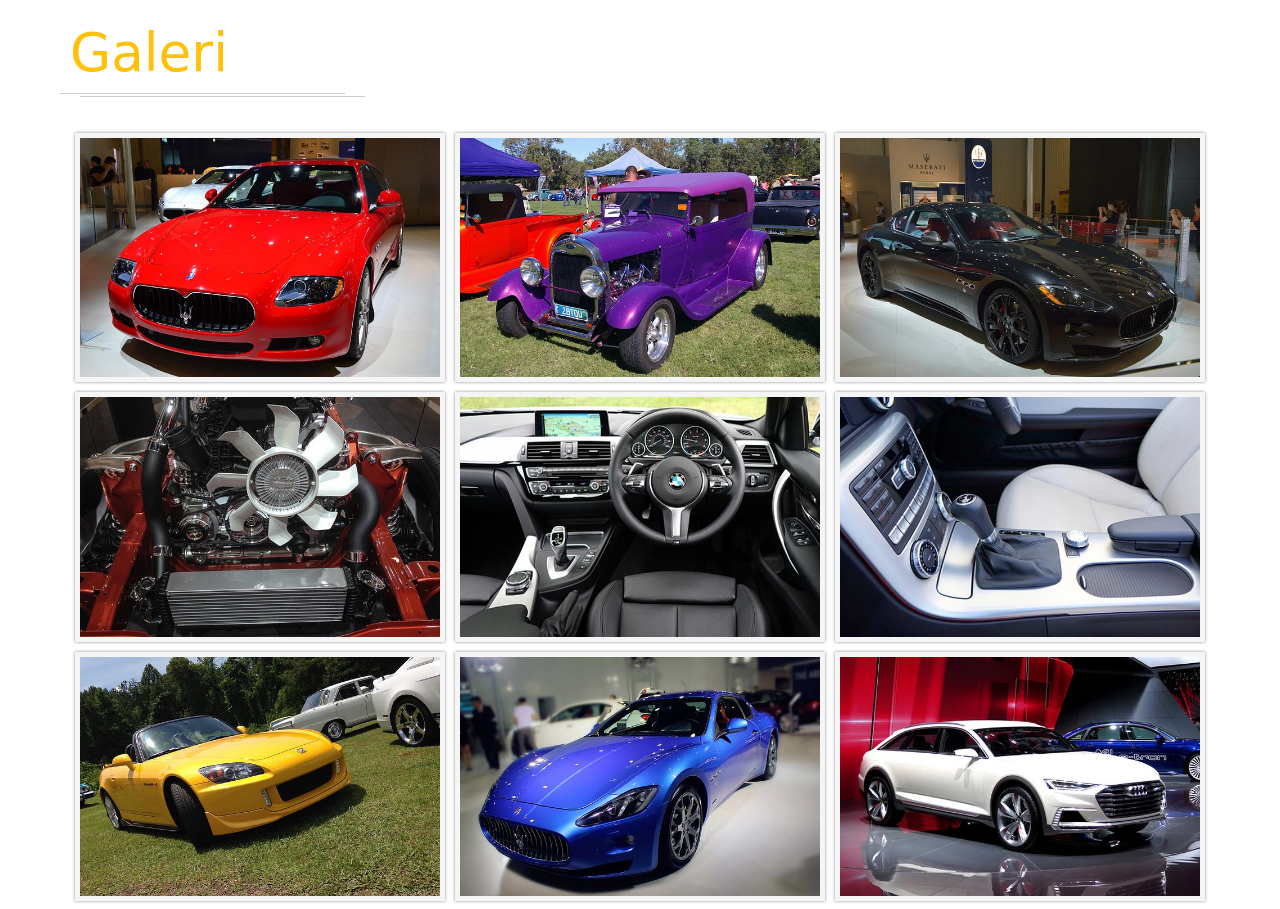
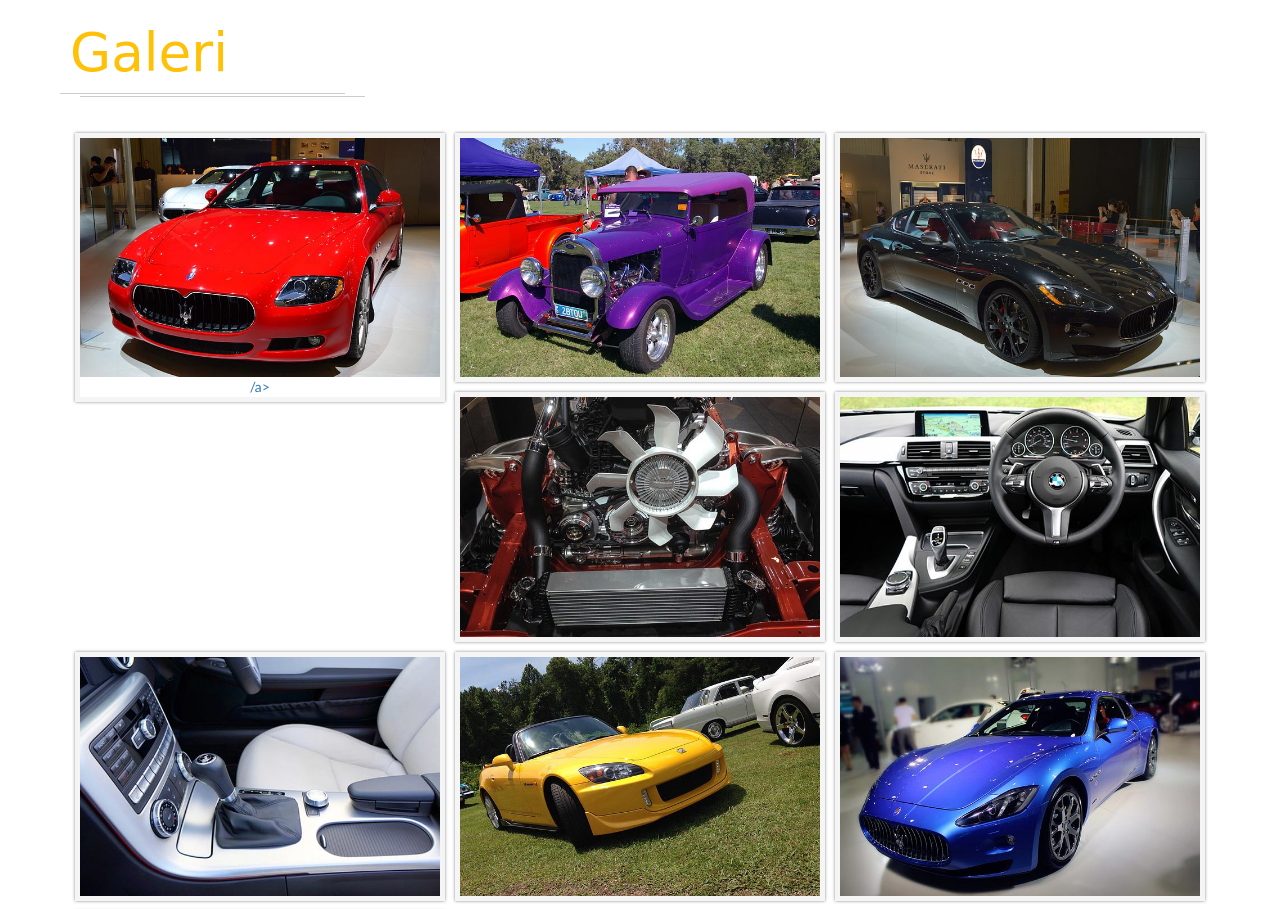
Before and after one commit to onurrcoskun/Cyn-Rent-A-Car, a plain HTML site: page index.html in a window 1280 px wide. Shown: the part 2580-3489 px from the top of the page. Drawn offline with Linux system fonts and the light colour scheme; a web font is replaced by a local one.

Commit message:
Update index.html

```diff
--- a/index.html
+++ b/index.html
@@ -18,7 +18,6 @@
 </head>
 <body id="page-top" data-spy="scroll" data-target=".navbar-fixed-top">
 	<div id="home" class="w3ls-banner">
-
 		<div class="header-w3layouts">
 			<nav class="navbar navbar-default navbar-fixed-top">
 				<div class="container">
@@ -259,7 +258,7 @@
 					<h4>Trend Araçlar</h4>
 					<p></p>
 				    </div>
-						</a>
+				/a>
 			</div>
                  </div>
 		<div class="col-sm-4 col-xs-6 gallry-agile-grids">
```
Lines whose indentation alone changed are shown as unchanged.
